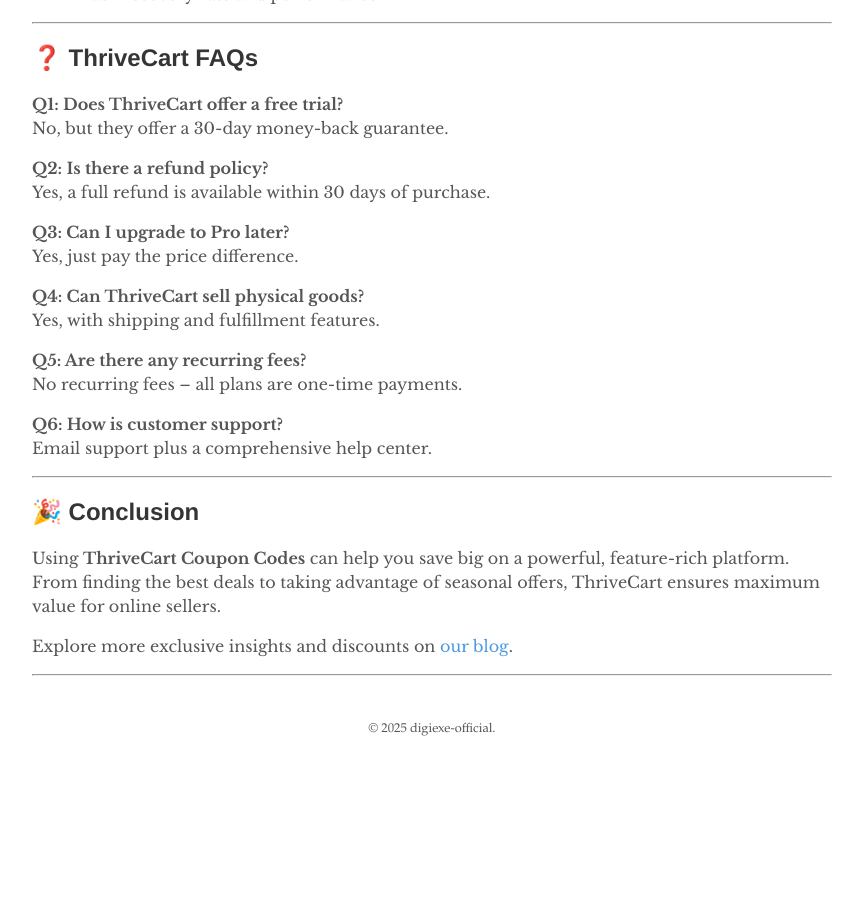
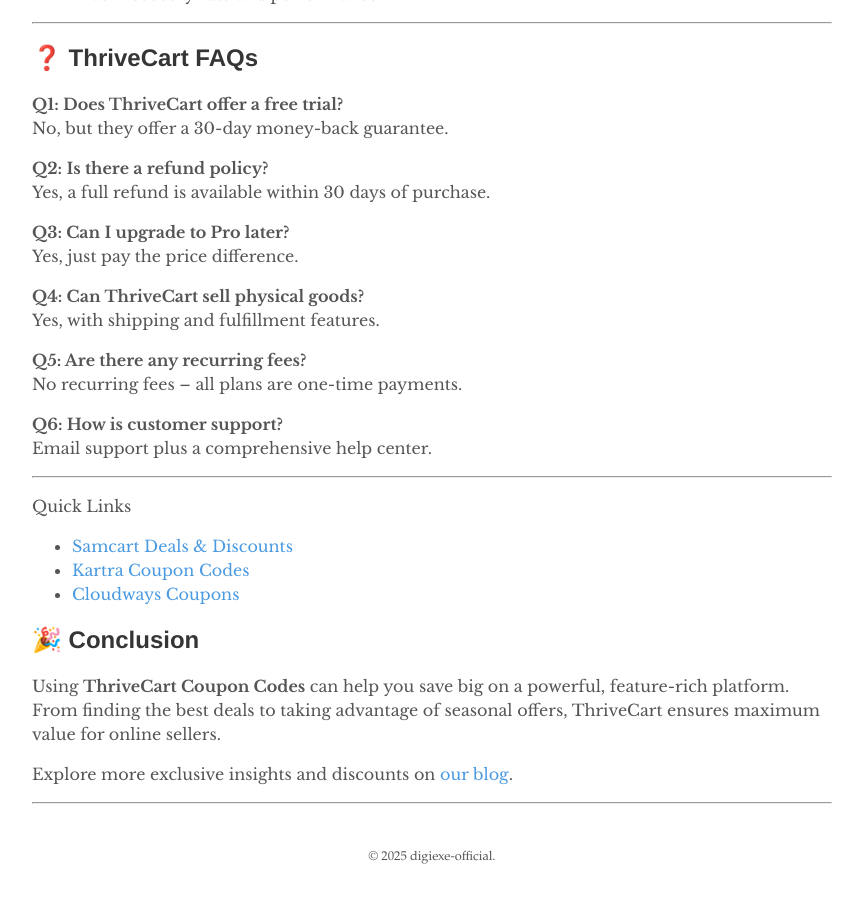
Before and after one commit to digiexe-official/dg, a Jekyll site: the page built from wp/thrivecart-coupon-codes.md, in a window 1280 px wide and 900 px high, scrolled down 6469 px. Shown: the whole window, without its empty margins (208-1071 px from the left). Built offline with Jekyll 4.4.1, drawn with Linux system fonts in a browser that asks for light colours; before the commit the page ends 7241 px from its top, so only the background shows below that.

Commit message:
added links

```diff
--- a/wp/thrivecart-coupon-codes.md
+++ b/wp/thrivecart-coupon-codes.md
@@ -308,6 +308,12 @@ Email support plus a comprehensive help center.
 
 ---
 
+Quick Links
+
+- [Samcart Deals & Discounts](https://digiexe-official.github.io/dg/samcart-coupon-codes/)
+- [Kartra Coupon Codes](https://digiexe-official.github.io/kartra-coupons/)
+- [Cloudways Coupons](https://digiexe-official.github.io/dg/cloudways-coupon-codes/)
+
 ## 🎉 Conclusion
 
 Using **ThriveCart Coupon Codes** can help you save big on a powerful, feature-rich platform. From finding the best deals to taking advantage of seasonal offers, ThriveCart ensures maximum value for online sellers.
```
